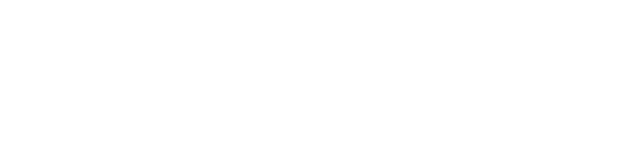
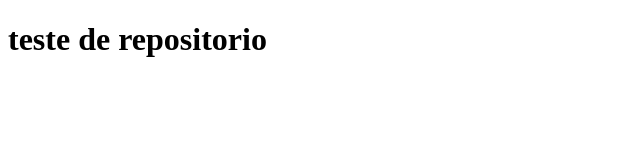
Before and after one commit to mayzabar26/teste, a plain HTML site: page teste.html in a window 1280 px wide. Shown: the whole page, without its empty margins (0-640 px from the left). Drawn offline with Linux system fonts and the light colour scheme.

Commit message:
creating teste.html file

```diff
--- a/teste.html
+++ b/teste.html
@@ -6,6 +6,6 @@
     <title>teste</title>
 </head>
 <body>
-
+    <h1>teste de repositorio</h1>
 </body>
 </html>
```
